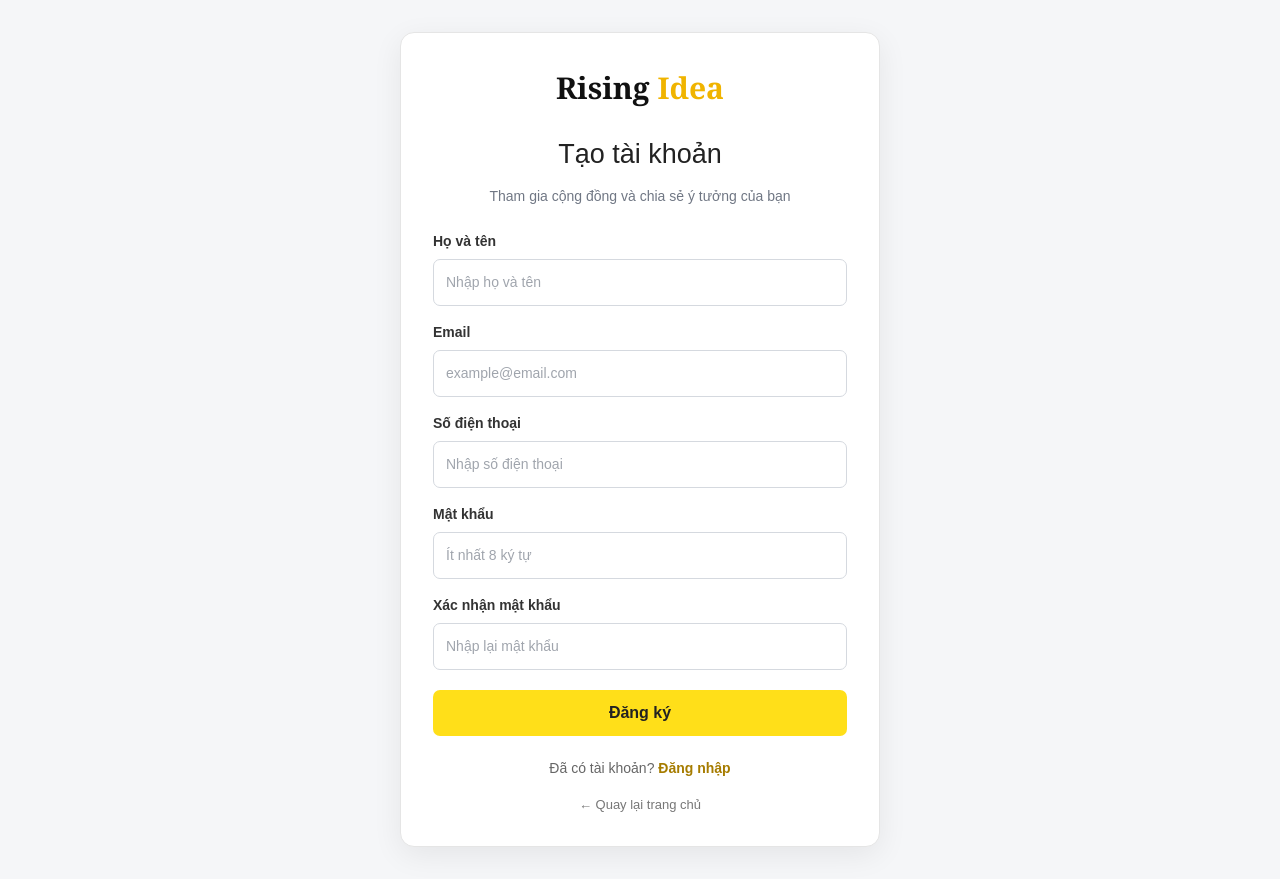
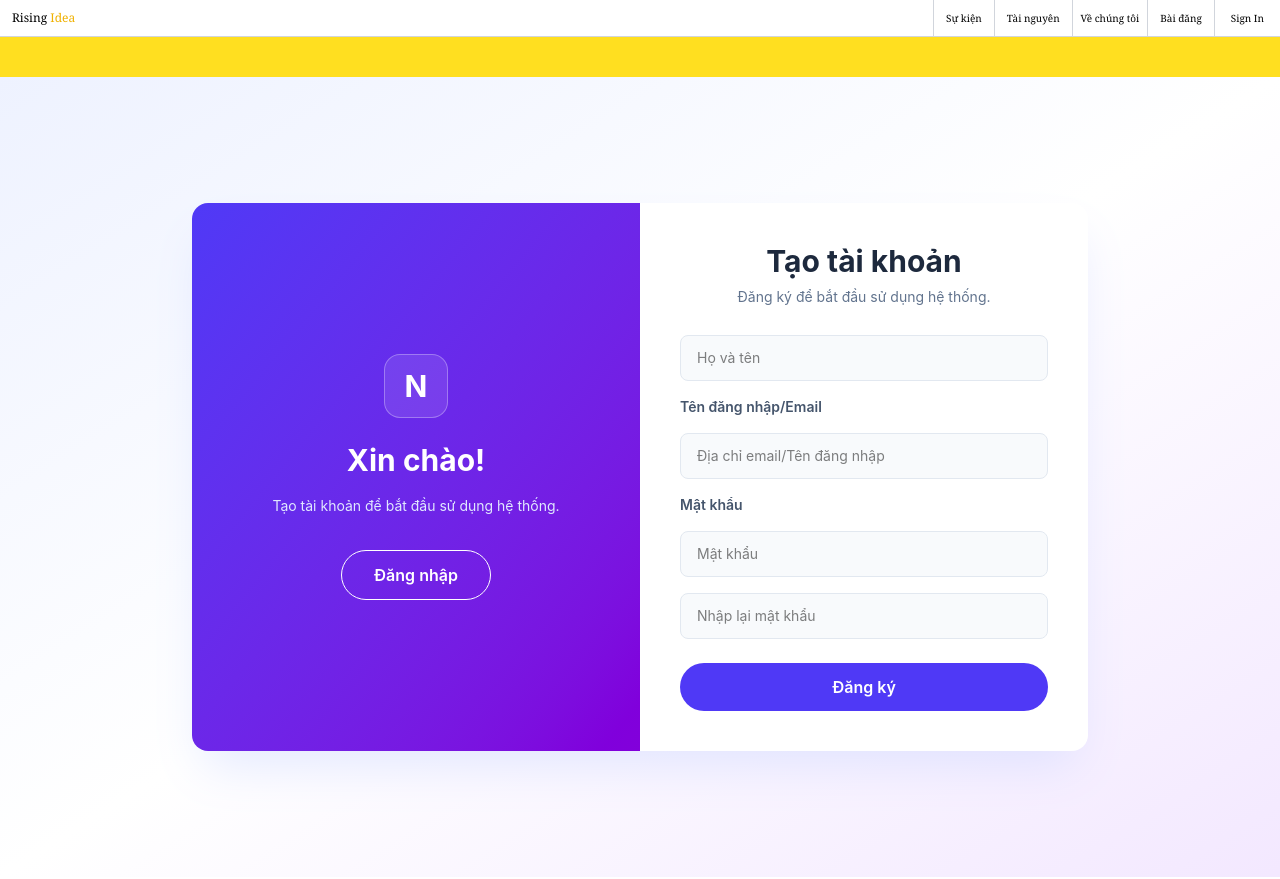
Before and after one commit to KLTN-12-2026/Nhom14, a React app in the folder frontend/: page /dang-ky in a window 1280 px wide. Built offline with nearby package versions, Linux system fonts and the light colour scheme; the HTML template or start-up script is replaced by a standard one; a web font is replaced by a local one.

Commit message:
Update DangKy

```diff
--- a/frontend/src/pages/Auth/DangKy.jsx
+++ b/frontend/src/pages/Auth/DangKy.jsx
@@ -1,173 +1,98 @@
+import { useEffect, useState } from "react";
+import { useNavigate } from "react-router-dom";
+import AuthForm from "../../components/Auth/AuthForm";
+import Navbar from "../../components/Navbar/Navbar";
+import Hero from "../../components/Home/Hero";
 
-import { useState } from "react";
-import { Link } from "react-router-dom";
-import "../../styles/DangKy.css";
+const SLIDE_MS = 500;
 
-function DangKy() {
-  const [form, setForm] = useState({
-    hoTen: "",
-    email: "",
-    soDienThoai: "",
-    matKhau: "",
-    xacNhanMatKhau: "",
-  });
+export default function DangKy() {
+  const navigate = useNavigate();
+  const [ready, setReady] = useState(false);
+  const [leaving, setLeaving] = useState(false);
 
-  const [thongBao, setThongBao] = useState("");
-  const [thanhCong, setThanhCong] = useState(false);
+  useEffect(() => {
+    const id = requestAnimationFrame(() => setReady(true));
+    return () => cancelAnimationFrame(id);
+  }, []);
 
-  const handleChange = (e) => {
-    const { name, value } = e.target;
+  function goToLogin() {
+    if (leaving) return;
+    setLeaving(true);
+    setTimeout(() => navigate("/dang-nhap"), SLIDE_MS);
+  }
 
-    setForm((prev) => ({
-      ...prev,
-      [name]: value,
-    }));
+  function handleSubmit(event) {
+    event.preventDefault();
 
-    setThongBao("");
-    setThanhCong(false);
-  };
+    const formData = new FormData(event.currentTarget);
+    const password = formData.get("password");
+    const confirmPassword = formData.get("confirmPassword");
 
-  const handleSubmit = (e) => {
-    e.preventDefault();
-
-    if (Object.values(form).some((value) => !value.trim())) {
-      setThongBao("Vui lòng nhập đầy đủ thông tin!");
+    if (confirmPassword !== null && password !== confirmPassword) {
+      alert("Mật khẩu xác nhận không khớp!");
       return;
     }
 
-    if (!/^[^\s@]+@[^\s@]+\.[^\s@]+$/.test(form.email)) {
-      setThongBao("Email không hợp lệ!");
-      return;
-    }
-
-    if (!/^[0-9]{10,11}$/.test(form.soDienThoai)) {
-      setThongBao("Số điện thoại phải có 10 hoặc 11 chữ số!");
-      return;
-    }
-
-    if (form.matKhau.length < 8) {
-      setThongBao("Mật khẩu phải có ít nhất 8 ký tự!");
-      return;
-    }
-
-    if (form.matKhau !== form.xacNhanMatKhau) {
-      setThongBao("Mật khẩu xác nhận không khớp!");
-      return;
-    }
-
-    setThanhCong(true);
-    setThongBao(
-      "Thông tin hợp lệ! Hãy kết nối backend để tạo tài khoản."
-    );
-  };
+    // TODO: gọi API đăng ký ở đây
+    alert("Đăng ký thành công! Vui lòng đăng nhập.");
+    navigate("/dang-nhap");
+  }
 
   return (
-    <div className="dangky-page">
-      <div className="dangky-card">
-        <Link to="/" className="dangky-logo">
-          Rising <span>Idea</span>
-        </Link>
+    <div>
+      <Navbar />
+      <Hero />
 
-        <h1>Tạo tài khoản</h1>
+      <main className="flex min-h-screen items-center justify-center bg-linear-to-br from-indigo-50 via-white to-purple-100 p-4">
+        <div className="relative min-h-135 w-full max-w-4xl overflow-hidden rounded-2xl bg-white shadow-2xl shadow-indigo-200/50 sm:flex">
 
-        <p className="dangky-subtitle">
-          Tham gia cộng đồng và chia sẻ ý tưởng của bạn
-        </p>
+          {/* Panel chào mừng (bên trái) */}
+          <section
+            className={`z-10 hidden w-1/2 flex-col items-center justify-center bg-linear-to-br from-indigo-600 to-purple-700 px-8 text-center text-white transition-transform duration-500 ease-in-out sm:flex ${
+              leaving ? "translate-x-full" : "translate-x-0"
+            }`}
+          >
+            <div className="mb-6 flex h-16 w-16 items-center justify-center rounded-2xl border border-white/30 bg-white/10 text-3xl font-bold">
+              N
+            </div>
 
-        <form onSubmit={handleSubmit}>
-          <div className="dangky-group">
-            <label htmlFor="hoTen">Họ và tên</label>
-            <input
-              id="hoTen"
-              name="hoTen"
-              type="text"
-              placeholder="Nhập họ và tên"
-              value={form.hoTen}
-              onChange={handleChange}
-              autoComplete="name"
-            />
+            <h2 className="text-3xl font-bold">Xin chào!</h2>
+
+            <p className="mt-4 max-w-xs text-sm leading-6 text-indigo-100">
+              Tạo tài khoản để bắt đầu sử dụng hệ thống.
+            </p>
+
+            <button
+              type="button"
+              onClick={goToLogin}
+              className="mt-8 rounded-full border border-white px-8 py-3 font-semibold transition hover:bg-white hover:text-indigo-700"
+            >
+              Đăng nhập
+            </button>
+          </section>
+
+          {/* Form đăng ký (bên phải) */}
+          <section
+            className={`flex w-full items-center justify-center p-7 transition-all duration-500 ease-in-out sm:w-1/2 sm:p-10 ${
+              ready && !leaving ? "opacity-100" : "opacity-0"
+            } ${leaving ? "sm:-translate-x-full" : "sm:translate-x-0"}`}
+          >
+            <AuthForm type="register" onSubmit={handleSubmit} />
+          </section>
+
+          {/* Nút chuyển đổi trên mobile */}
+          <div className="absolute bottom-3 left-0 z-20 flex w-full justify-center sm:hidden">
+            <button
+              type="button"
+              onClick={goToLogin}
+              className="rounded-full px-4 py-2 text-sm font-medium text-indigo-600 hover:bg-indigo-50"
+            >
+              Đã có tài khoản? Đăng nhập
+            </button>
           </div>
-
-          <div className="dangky-group">
-            <label htmlFor="email">Email</label>
-            <input
-              id="email"
-              name="email"
-              type="email"
-              placeholder="example@email.com"
-              value={form.email}
-              onChange={handleChange}
-              autoComplete="email"
-            />
-          </div>
-
-          <div className="dangky-group">
-            <label htmlFor="soDienThoai">Số điện thoại</label>
-            <input
-              id="soDienThoai"
-              name="soDienThoai"
-              type="tel"
-              placeholder="Nhập số điện thoại"
-              value={form.soDienThoai}
-              onChange={handleChange}
-              autoComplete="tel"
-            />
-          </div>
-
-          <div className="dangky-group">
-            <label htmlFor="matKhau">Mật khẩu</label>
-            <input
-              id="matKhau"
-              name="matKhau"
-              type="password"
-              placeholder="Ít nhất 8 ký tự"
-              value={form.matKhau}
-              onChange={handleChange}
-              autoComplete="new-password"
-            />
-          </div>
-
-          <div className="dangky-group">
-            <label htmlFor="xacNhanMatKhau">
-              Xác nhận mật khẩu
-            </label>
-            <input
-              id="xacNhanMatKhau"
-              name="xacNhanMatKhau"
-              type="password"
-              placeholder="Nhập lại mật khẩu"
-              value={form.xacNhanMatKhau}
-              onChange={handleChange}
-              autoComplete="new-password"
-            />
-          </div>
-
-          {thongBao && (
-            <p
-              className={`dangky-message ${
-                thanhCong ? "success" : "error"
-              }`}
-              role="status"
-            >
-              {thongBao}
-            </p>
-          )}
-
-          <button type="submit" className="dangky-button">
-            Đăng ký
-          </button>
-        </form>
-
-        <p className="dangky-login">
-          Đã có tài khoản?{" "}
-          <Link to="/dangnhap">Đăng nhập</Link>
-        </p>
-
-        <Link to="/" className="dangky-home">
-          ← Quay lại trang chủ
-        </Link>
-      </div>
+        </div>
+      </main>
     </div>
   );
 }
-export default DangKy;
```
